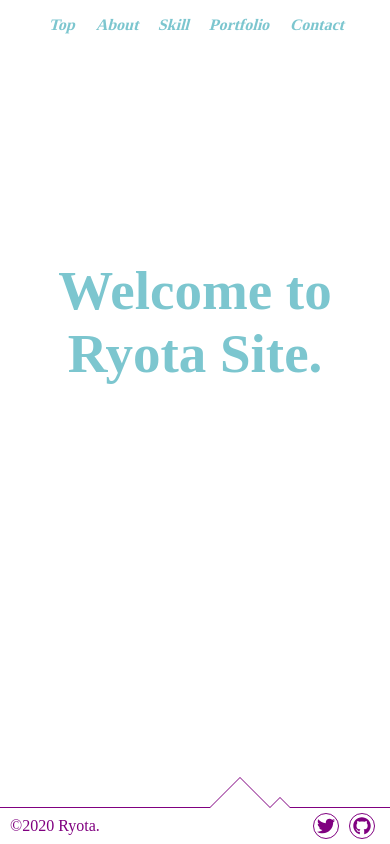
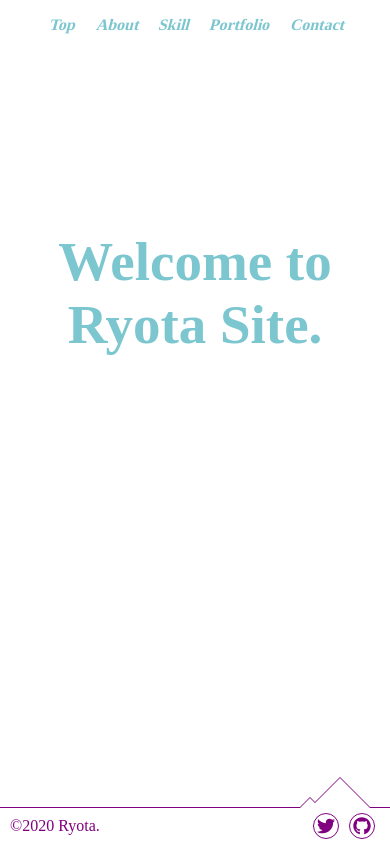
Before and after one commit to ryota-sb/ryota-site, a Vue app: page / in a window 390 px wide. Built offline with nearby package versions, Linux system fonts and the light colour scheme.

Commit message:
layout 修正

```diff
--- a/src/App.vue
+++ b/src/App.vue
@@ -21,18 +21,21 @@ export default {
     margin: 0;
     padding: 0;
     list-style: none;
-    box-sizing: border-box;
+  }
+
+  html, body {
+    overflow: hidden;
   }
 
   #app {
     display: flex;
     flex-flow: column;
-    height: 99vh
+    position: relative;
+    width: 100%;
+    min-height: 100vh;
   }
 
   .main {
-    margin: 40px auto;
-    width: 100%;
     text-align: center;
   }
 </style>
--- a/src/Views/TopPage.vue
+++ b/src/Views/TopPage.vue
@@ -15,13 +15,16 @@ export default {
 <style lang="scss">
 $skyblue: #7CC6CF;
 .top-page {
+  position: relative;
   display: flex;
   justify-content: center;
   align-items: center;
   width: 100%;
+  height: 300px;
   .top-page-title {
+    position: absolute;
+    top: 150px;
     h1 {
-      padding-top: 20vh;
       font-size: 80px;
       font-family: 'Vollkorn', serif;
       color: $skyblue;
@@ -31,12 +34,9 @@ $skyblue: #7CC6CF;
 @media screen and (max-width: 420px) {
   .top-page {
     .top-page-title {
-      width: auto;
+      top: 180px;
       h1 {
         font-size: 55px;
-        span {
-          display: block;
-        }
       }
     }
   }
--- a/src/components/share/Footer.vue
+++ b/src/components/share/Footer.vue
@@ -110,11 +110,11 @@ footer {
     .footer-inner {
       .triangle-first:before,
       .triangle-first:after {
-        right: 100px;
+        right: 70px;
       }
       .triangle-second:before,
       .triangle-second:after {
-        right: 120px;
+        right: 20px;
       }
     }
   }
```
